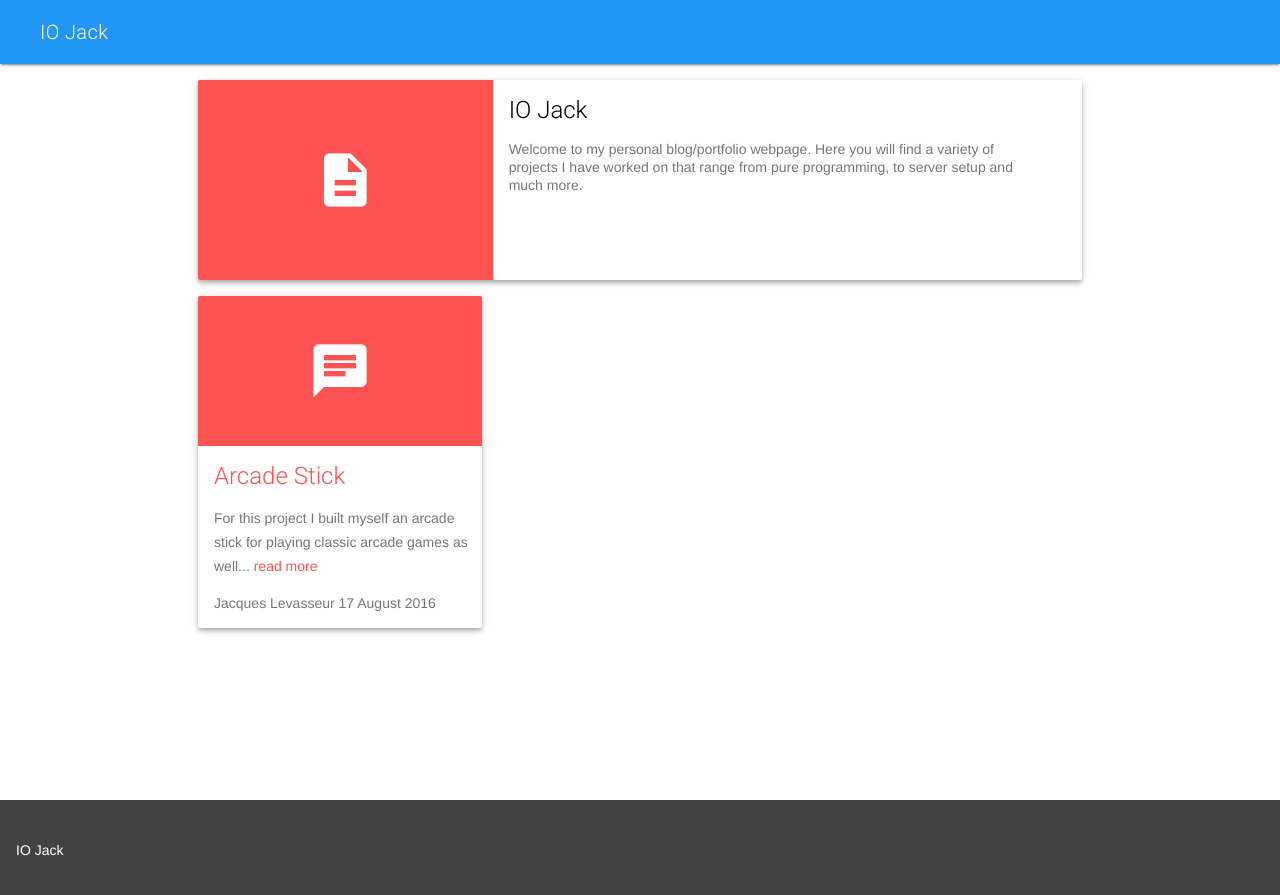
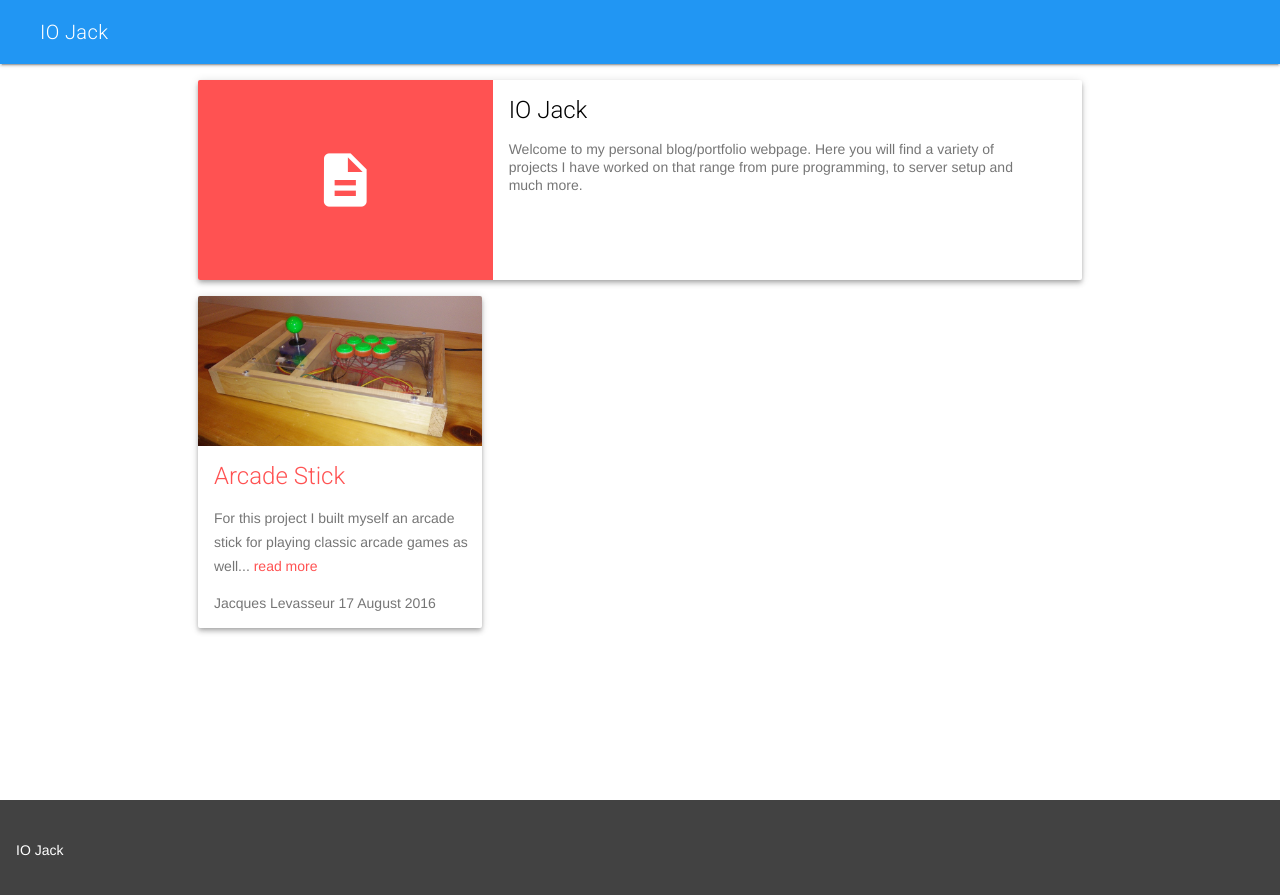
Before and after one commit to FrostByte-Dev/frostbyte-dev.github.io, a Jekyll site: the page built from index.html, in a window 1280 px wide. Shown: the top 895 px of the page. Built offline with Jekyll 4.4.1, drawn with Linux system fonts in a browser that asks for light colours; nearby versions of some CDN libraries.

Commit message:
Wapped placeholder and image for a post.

```diff
--- a/index.html
+++ b/index.html
@@ -30,9 +30,9 @@ description: Welcome to my personal blog/portfolio webpage. Here you will find a
 
 		<div class="mdl-card__media">
 			{% if post.image == null %}
+				<i class="material-icons mdl-color-text--white placeholder">chat</i>
+			{% else %}
 				<a href="{{ post.url }}"><img src="{{ post.image }}"></a>
-			{% else %}
-				<i class="material-icons mdl-color-text--white placeholder">chat</i>
 			{% endif %}
 		</div>
 
```
